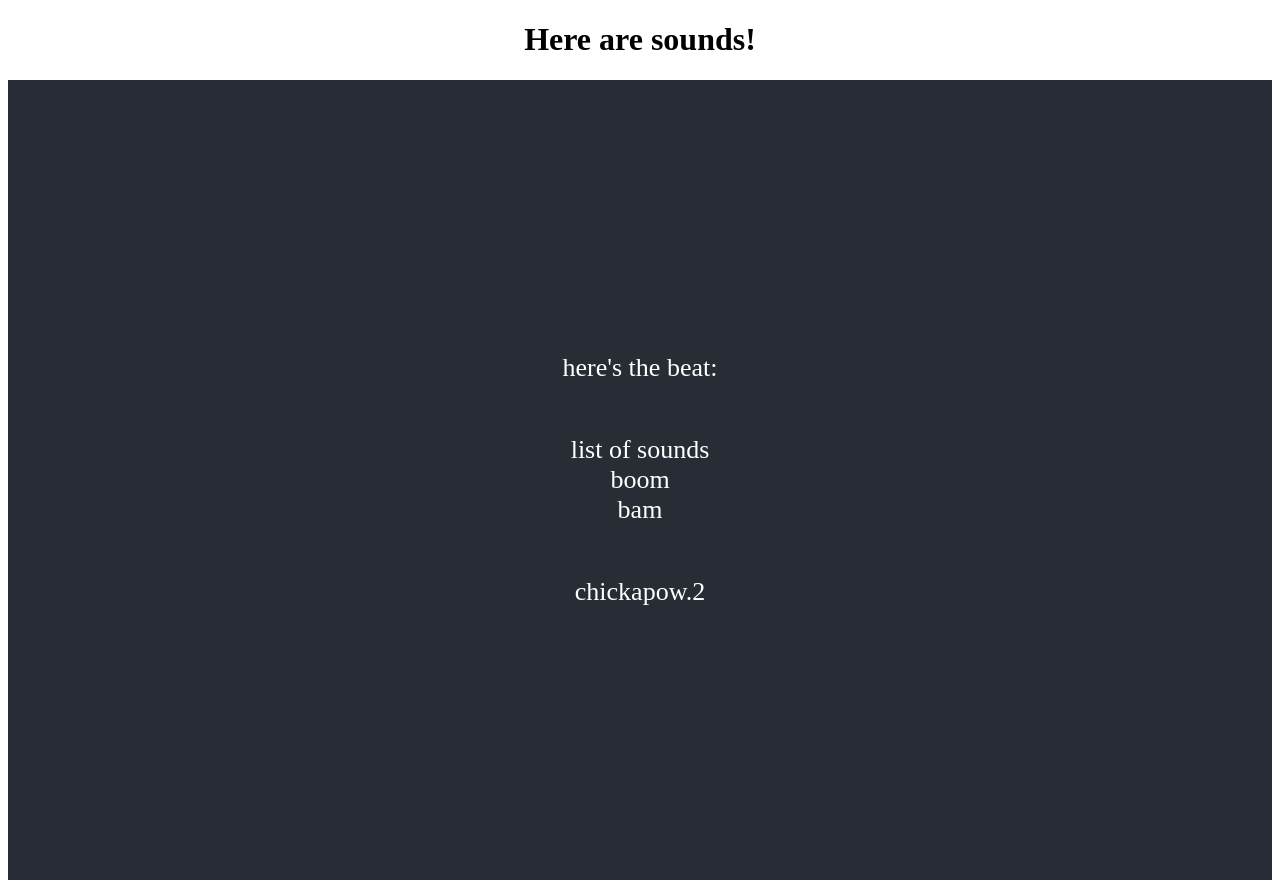
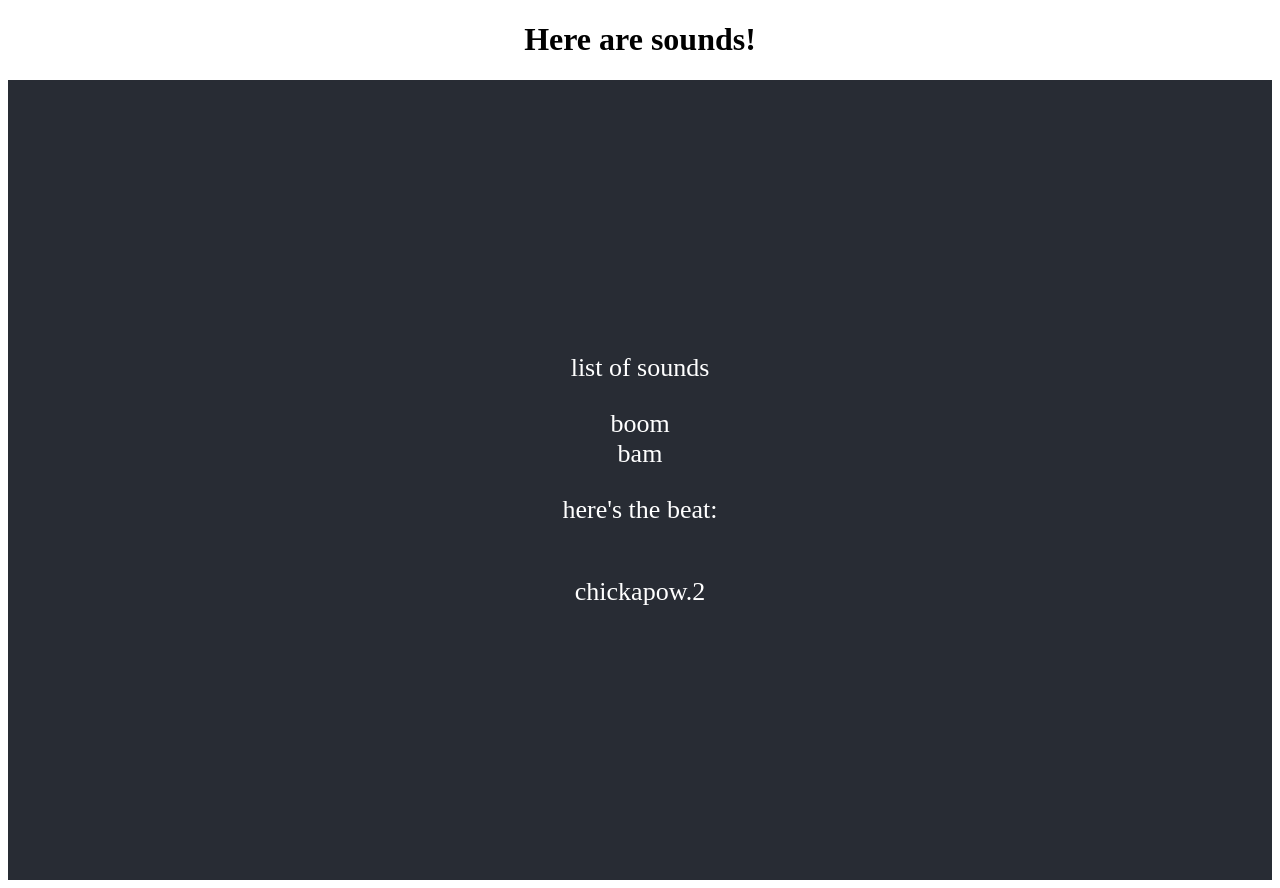
Before and after one commit to coryjbergquist/react-redux-sound-organizer, a React (Create React App) app: page / in a window 1280 px wide. Built offline with nearby package versions, Linux system fonts and the light colour scheme.

Commit message:
remove render of div inside p tag in App.js

```diff
--- a/src/App.js
+++ b/src/App.js
@@ -11,12 +11,13 @@ class App extends Component {
       <h1>Here are sounds!</h1>
 
         <header className="App-header">
+
+        <div>
+          <p>list of sounds</p>
+          <SoundsList sounds={this.props.sounds.sound} />
+        </div>
           <p>
             {this.props.countDown.countDown}
-          </p>
-          <p>
-            list of sounds
-            <SoundsList sounds={this.props.sounds.sound} />
           </p>
           <p>
             {this.props.sounds.cheese}
```
